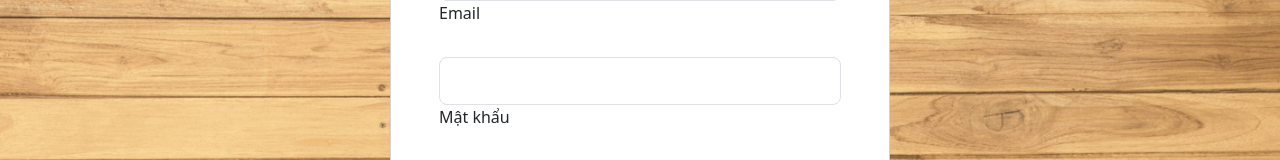
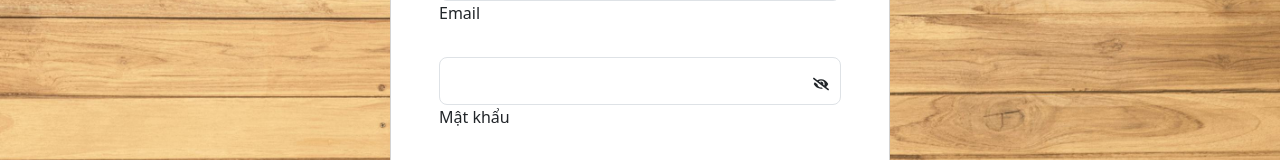
Before and after one commit to nghialpgse63314/woodsysfe, a React (Vite) app: page /login in a window 1280 px wide. Shown: the part 307-467 px from the top of the page. Built offline with nearby package versions, Linux system fonts and the light colour scheme.

Commit message:
update icon

```diff
--- a/src/components/login.css
+++ b/src/components/login.css
@@ -7,5 +7,5 @@ body {
   }
 
   .eye-icon{
-    margin-top: 4px;
+    margin-top: 4;
   }
--- a/src/pages/login.jsx
+++ b/src/pages/login.jsx
@@ -5,23 +5,23 @@ import {
   MDBCheckbox,
   MDBCol,
   MDBContainer,
-  MDBIcon,
   MDBInput,
   MDBInputGroup,
   MDBRow,
 } from "mdb-react-ui-kit";
 import { useState } from "react";
 import { Button } from "react-bootstrap";
+import GoogleButton from "react-google-button";
 import { auth } from "../config/firebase";
-
-import GoogleButton from "react-google-button";
 // import { IconButton } from "@material-ui/core";
+import { MDBIcon } from "mdbreact";
+import { FaEye, FaEyeSlash } from 'react-icons/fa';
 import "../components/login.css";
 function App() {
   const [email, setEmail] = useState("");
   const [password, setPassword] = useState("");
-  const eye = <MDBIcon icon={"eye"} />;
-  const eyeOff = <MDBIcon icon={"eye-slash"} />;
+  const eye = <FaEye/>;
+  const eyeOff = <FaEyeSlash/>;
   const [icon, setIcon] = useState(eyeOff);
   const [passwordShown, setPasswordShown] = useState("password");
   const togglePasswordVisiblity = () => {
@@ -58,7 +58,7 @@ function App() {
               <MDBInput
                 wrapperClass="mb-4 w-100"
                 label="Email"
-                id="formControlLg"
+                id="formControlEmail"
                 type="email"
                 size="lg"
                 onChange={(e) => setEmail(e.target.value)}
@@ -68,7 +68,7 @@ function App() {
                   wrapperClass="mb-4 w-100"
                   label="Mật khẩu"
                   size="lg"
-                  id="formControlLg"
+                  id="formControlPassword"
                   type={passwordShown}
                   value={password}
                   onChange={(e) => setPassword(e.target.value)}
@@ -79,6 +79,7 @@ function App() {
                   >
                     {icon}
                   </MDBIcon>
+
                 </MDBInput>
               </MDBInputGroup>
               <MDBCheckbox
```
Also changed, not shown: 1 other file (tests, documents, lock files or other folders).
